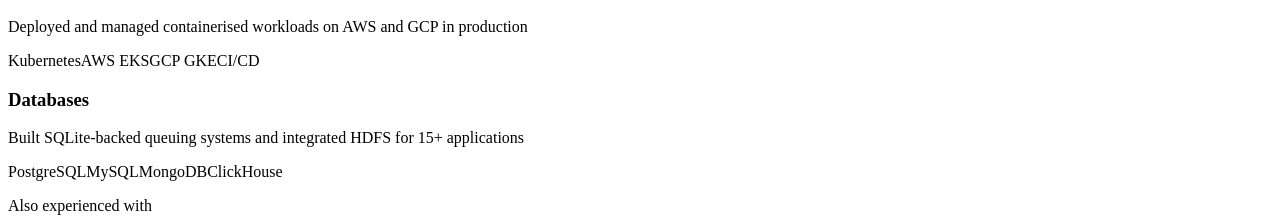
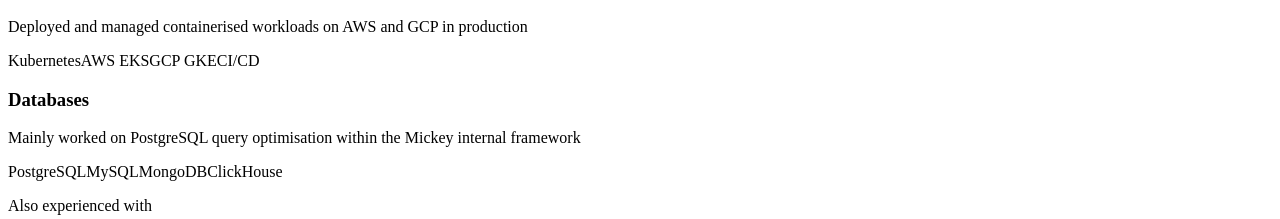
Before and after one commit to rakeshlakshmanan/portfolio, a React (Vite) app: page / in a window 1280 px wide. Shown: the part 10069-10288 px from the top of the page. Built offline with nearby package versions, Linux system fonts and the light colour scheme; the HTML template or start-up script is replaced by a standard one.

Commit message:
minor changes

```diff
--- a/src/app/components/Skills.tsx
+++ b/src/app/components/Skills.tsx
@@ -37,7 +37,7 @@
     },
     {
       category: "Databases",
-      context: "Built SQLite-backed queuing systems and integrated HDFS for 15+ applications",
+      context: "Mainly worked on PostgreSQL query optimisation within the Mickey internal framework",
       color: "cyan",
       skills: [
         { name: "PostgreSQL" },
```
